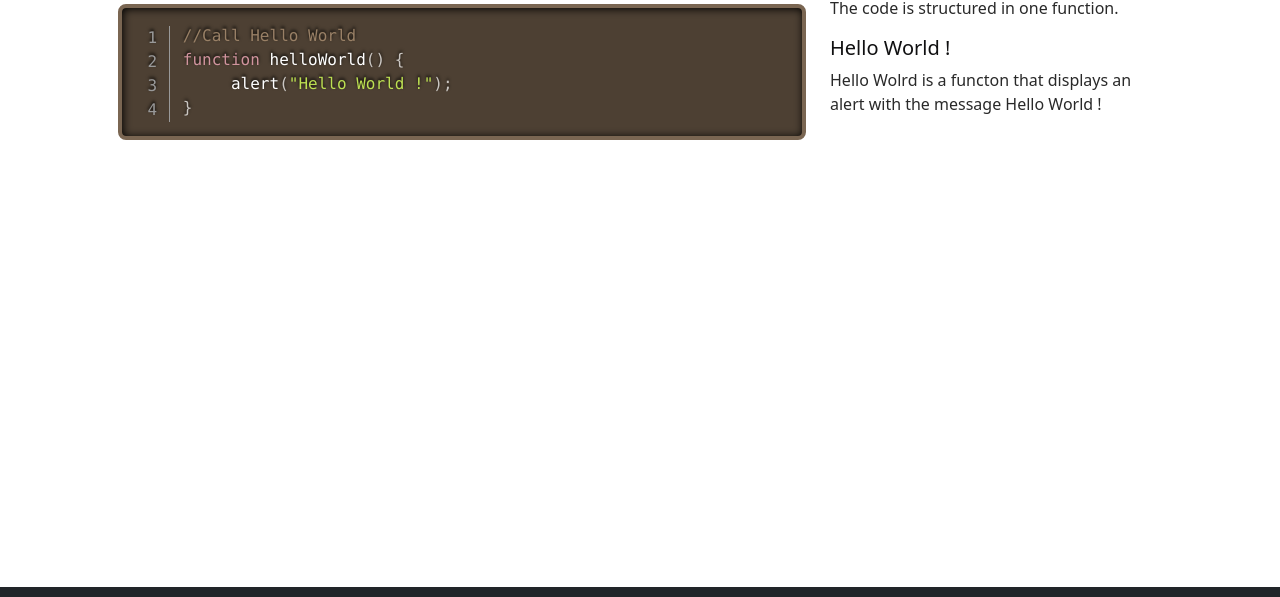
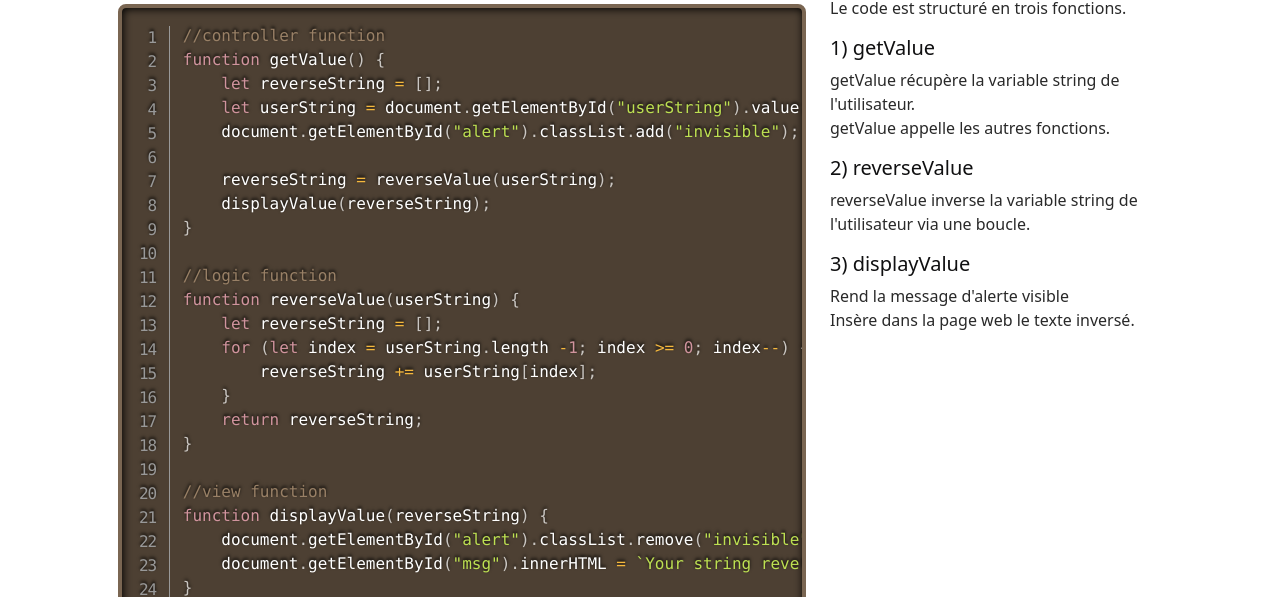
Before and after one commit to MathieuDeveloper/RENVERSE, a plain HTML site: page code.html in a window 1280 px wide. Shown: the part 147-744 px from the top of the page. Drawn offline with nearby package versions, Linux system fonts and the light colour scheme.

Commit message:
code web page
code web page via prismJS

```diff
--- a/code.html
+++ b/code.html
@@ -60,17 +60,46 @@
 
                 <div class="col-lg-8">
                     <pre class="line-numbers"><code class="language-javascript">
-                        //Call Hello World
-                        function helloWorld() {
-                             alert("Hello World !");
-                        }
+//controller function
+function getValue() {
+    let reverseString = [];
+    let userString = document.getElementById("userString").value;
+    document.getElementById("alert").classList.add("invisible");
+
+    reverseString = reverseValue(userString);
+    displayValue(reverseString);
+}
+
+//logic function
+function reverseValue(userString) {
+    let reverseString = [];
+    for (let index = userString.length -1; index >= 0; index--) {
+        reverseString += userString[index];
+    }
+    return reverseString;
+}
+
+//view function
+function displayValue(reverseString) {
+    document.getElementById("alert").classList.remove("invisible");
+    document.getElementById("msg").innerHTML = `Your string reversed is: ${reverseString}`;
+}
                 </code>
             </pre>
                 </div>
                 <div class="col-lg-4">
-                    <p>The code is structured in one function.</p>
-                    <h5>Hello World !</h5>
-                    <p>Hello Wolrd is a functon that displays an alert with the message Hello World !</p>
+                    <p>Le code est structuré en trois fonctions.</p>
+                    <h5>1) getValue</h5>
+                    <p>getValue récupère la variable string de l'utilisateur.<br>
+                        getValue appelle les autres fonctions.
+                    </p>
+                    <h5>2) reverseValue</h5>
+                    <p>reverseValue inverse la variable string de l'utilisateur via une boucle.
+                    </p>
+                    <h5>3) displayValue</h5>
+                    <p>Rend la message d'alerte visible<br>
+                       Insère dans la page web le texte inversé.
+                    </p>
                 </div>
             </div>
         </div>
```
Also changed, not shown: app.html (+1 -1 lines).
